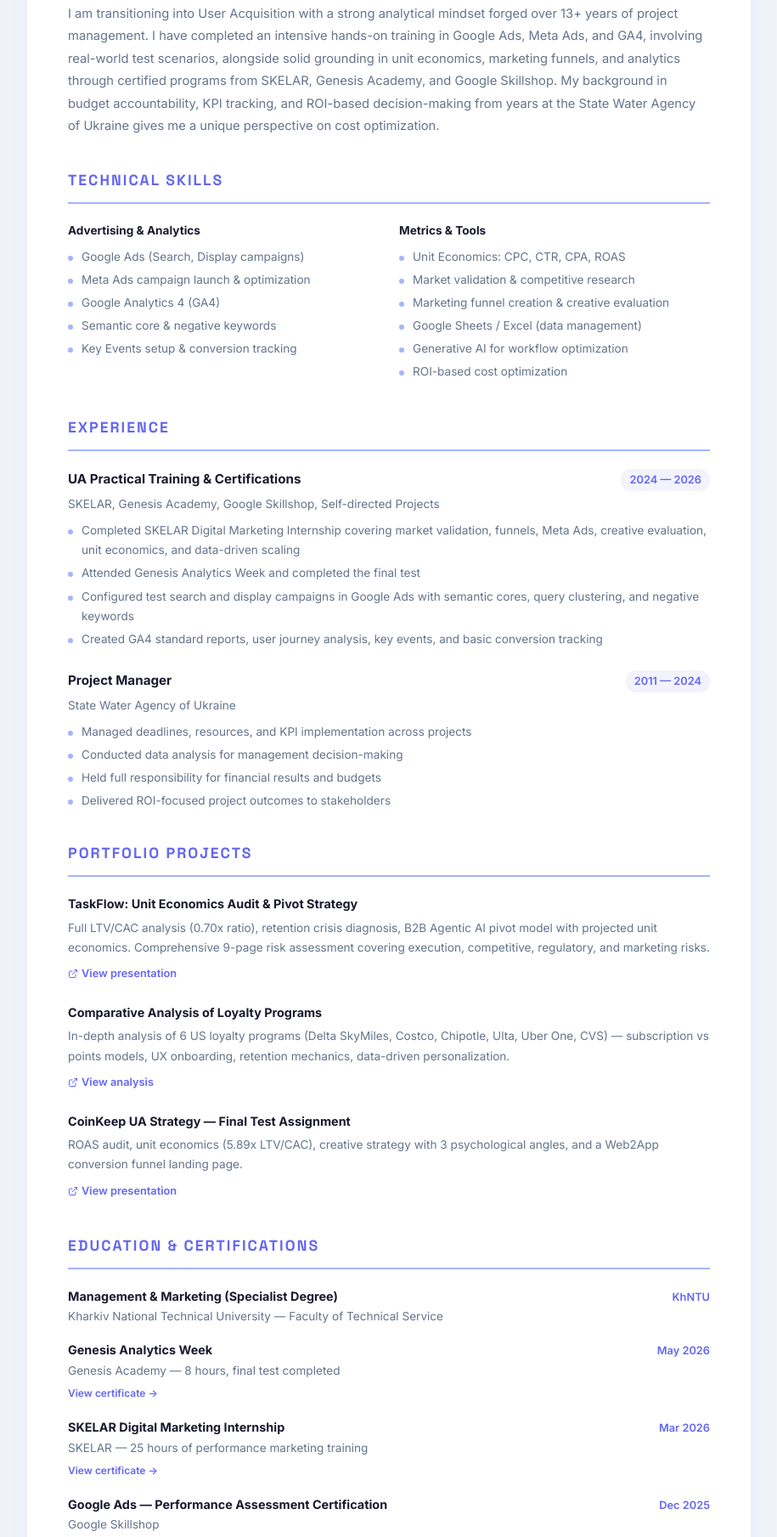
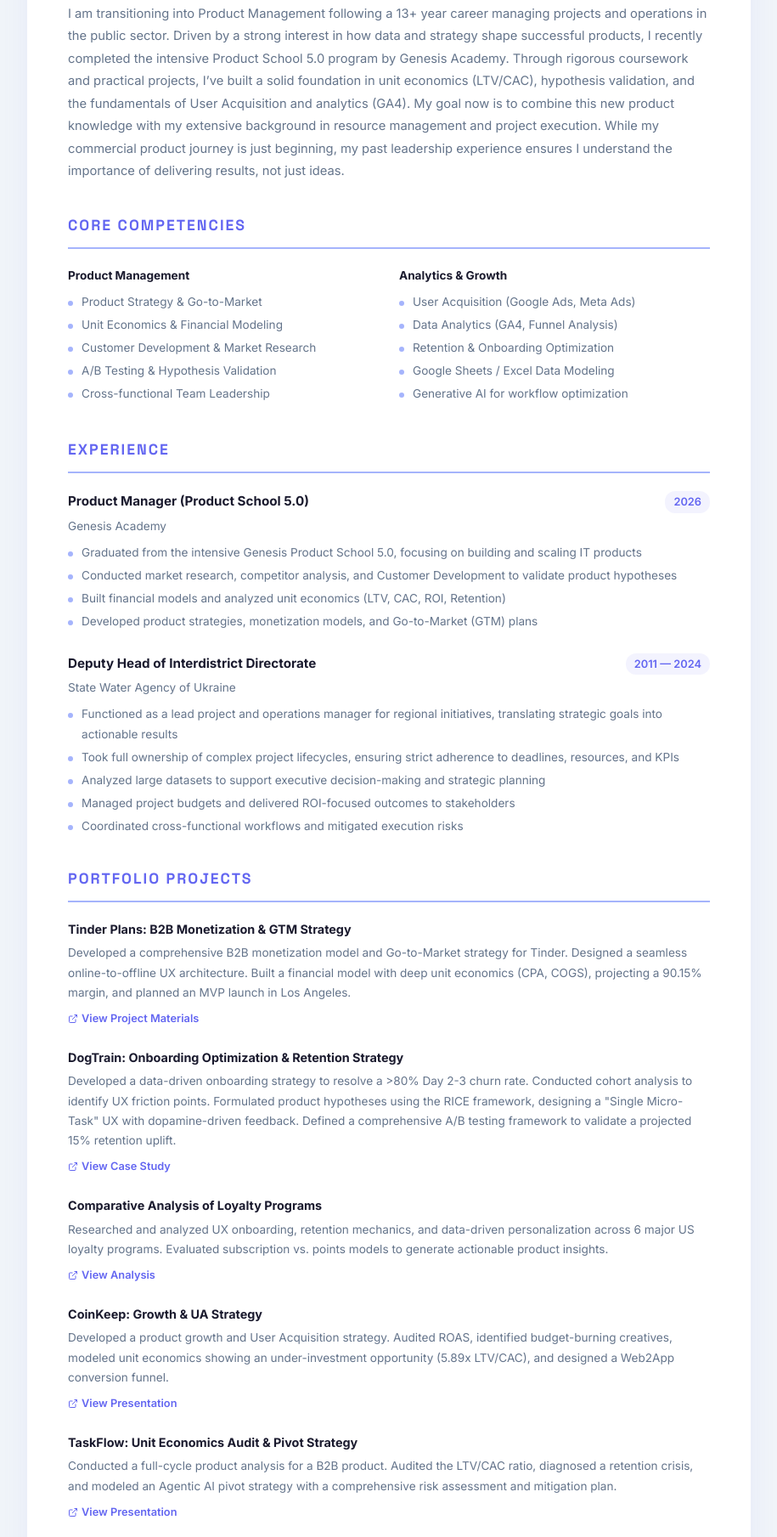
Before and after one commit to arsytyi/arsytyi.github.io, a plain HTML site: page cv.html in a window 1280 px wide. Shown: the part 387-2196 px from the top of the page at 85% size, without its empty margins (182-1097 px from the left). Drawn offline with Linux system fonts and the light colour scheme.

Commit message:
Update portfolio for Product Manager role

```diff
--- a/cv.html
+++ b/cv.html
@@ -3,7 +3,7 @@
 <head>
   <meta charset="UTF-8" />
   <meta name="viewport" content="width=device-width, initial-scale=1.0" />
-  <title>CV — Artem Sytyi | User Acquisition Manager</title>
+  <title>CV — Artem Sytyi | Product Manager</title>
 
   <link rel="preconnect" href="https://fonts.googleapis.com" />
   <link rel="preconnect" href="https://fonts.gstatic.com" crossorigin />
@@ -223,7 +223,7 @@
         <img src="assets/images/profile.png" alt="Artem Sytyi" class="cv-header__photo" />
         <div class="cv-header__info">
           <h1 class="cv-header__name">Artem Sytyi</h1>
-          <p class="cv-header__title">Trainee / Junior User Acquisition Manager</p>
+          <p class="cv-header__title">Product Manager</p>
           <div class="cv-header__contacts">
             <span class="cv-header__contact">
               <svg viewBox="0 0 24 24" fill="none" stroke="currentColor" stroke-width="2"><path d="M4 4h16c1.1 0 2 .9 2 2v12c0 1.1-.9 2-2 2H4c-1.1 0-2-.9-2-2V6c0-1.1.9-2 2-2z"/><polyline points="22,6 12,13 2,6"/></svg>
@@ -249,31 +249,30 @@
 
         <section class="cv-section">
           <h2 class="cv-section__title">Summary</h2>
-          <p class="cv-about">I am transitioning into User Acquisition with a strong analytical mindset forged over 13+ years of project management. I have completed an intensive hands-on training in Google Ads, Meta Ads, and GA4, involving real-world test scenarios, alongside solid grounding in unit economics, marketing funnels, and analytics through certified programs from SKELAR, Genesis Academy, and Google Skillshop. My background in budget accountability, KPI tracking, and ROI-based decision-making from years at the State Water Agency of Ukraine gives me a unique perspective on cost optimization.</p>
+          <p class="cv-about">I am transitioning into Product Management following a 13+ year career managing projects and operations in the public sector. Driven by a strong interest in how data and strategy shape successful products, I recently completed the intensive Product School 5.0 program by Genesis Academy. Through rigorous coursework and practical projects, I’ve built a solid foundation in unit economics (LTV/CAC), hypothesis validation, and the fundamentals of User Acquisition and analytics (GA4). My goal now is to combine this new product knowledge with my extensive background in resource management and project execution. While my commercial product journey is just beginning, my past leadership experience ensures I understand the importance of delivering results, not just ideas.</p>
         </section>
 
         <section class="cv-section">
-          <h2 class="cv-section__title">Technical Skills</h2>
+          <h2 class="cv-section__title">Core Competencies</h2>
           <div class="cv-skills">
             <div class="cv-skill-group">
-              <h4>Advertising &amp; Analytics</h4>
+              <h4>Product Management</h4>
               <ul>
-                <li>Google Ads (Search, Display campaigns)</li>
-                <li>Meta Ads campaign launch &amp; optimization</li>
-                <li>Google Analytics 4 (GA4)</li>
-                <li>Semantic core &amp; negative keywords</li>
-                <li>Key Events setup &amp; conversion tracking</li>
+                <li>Product Strategy &amp; Go-to-Market</li>
+                <li>Unit Economics &amp; Financial Modeling</li>
+                <li>Customer Development &amp; Market Research</li>
+                <li>A/B Testing &amp; Hypothesis Validation</li>
+                <li>Cross-functional Team Leadership</li>
               </ul>
             </div>
             <div class="cv-skill-group">
-              <h4>Metrics &amp; Tools</h4>
+              <h4>Analytics &amp; Growth</h4>
               <ul>
-                <li>Unit Economics: CPC, CTR, CPA, ROAS</li>
-                <li>Market validation &amp; competitive research</li>
-                <li>Marketing funnel creation &amp; creative evaluation</li>
-                <li>Google Sheets / Excel (data management)</li>
+                <li>User Acquisition (Google Ads, Meta Ads)</li>
+                <li>Data Analytics (GA4, Funnel Analysis)</li>
+                <li>Retention &amp; Onboarding Optimization</li>
+                <li>Google Sheets / Excel Data Modeling</li>
                 <li>Generative AI for workflow optimization</li>
-                <li>ROI-based cost optimization</li>
               </ul>
             </div>
           </div>
@@ -284,29 +283,30 @@
 
           <div class="cv-exp">
             <div class="cv-exp__header">
-              <span class="cv-exp__role">UA Practical Training &amp; Certifications</span>
-              <span class="cv-exp__date">2024 — 2026</span>
+              <span class="cv-exp__role">Product Manager (Product School 5.0)</span>
+              <span class="cv-exp__date">2026</span>
             </div>
-            <p class="cv-exp__company">SKELAR, Genesis Academy, Google Skillshop, Self-directed Projects</p>
+            <p class="cv-exp__company">Genesis Academy</p>
             <ul class="cv-exp__list">
-              <li>Completed SKELAR Digital Marketing Internship covering market validation, funnels, Meta Ads, creative evaluation, unit economics, and data-driven scaling</li>
-              <li>Attended Genesis Analytics Week and completed the final test</li>
-              <li>Configured test search and display campaigns in Google Ads with semantic cores, query clustering, and negative keywords</li>
-              <li>Created GA4 standard reports, user journey analysis, key events, and basic conversion tracking</li>
+              <li>Graduated from the intensive Genesis Product School 5.0, focusing on building and scaling IT products</li>
+              <li>Conducted market research, competitor analysis, and Customer Development to validate product hypotheses</li>
+              <li>Built financial models and analyzed unit economics (LTV, CAC, ROI, Retention)</li>
+              <li>Developed product strategies, monetization models, and Go-to-Market (GTM) plans</li>
             </ul>
           </div>
 
           <div class="cv-exp">
             <div class="cv-exp__header">
-              <span class="cv-exp__role">Project Manager</span>
-              <span class="cv-exp__date">2011 — 2024</span>
+              <span class="cv-exp__role">Deputy Head of Interdistrict Directorate</span>
+              <span class="cv-exp__date">2011 &mdash; 2024</span>
             </div>
             <p class="cv-exp__company">State Water Agency of Ukraine</p>
             <ul class="cv-exp__list">
-              <li>Managed deadlines, resources, and KPI implementation across projects</li>
-              <li>Conducted data analysis for management decision-making</li>
-              <li>Held full responsibility for financial results and budgets</li>
-              <li>Delivered ROI-focused project outcomes to stakeholders</li>
+              <li>Functioned as a lead project and operations manager for regional initiatives, translating strategic goals into actionable results</li>
+              <li>Took full ownership of complex project lifecycles, ensuring strict adherence to deadlines, resources, and KPIs</li>
+              <li>Analyzed large datasets to support executive decision-making and strategic planning</li>
+              <li>Managed project budgets and delivered ROI-focused outcomes to stakeholders</li>
+              <li>Coordinated cross-functional workflows and mitigated execution risks</li>
             </ul>
           </div>
         </section>
@@ -315,29 +315,47 @@
           <h2 class="cv-section__title">Portfolio Projects</h2>
 
           <div class="cv-project">
-            <p class="cv-project__name">TaskFlow: Unit Economics Audit &amp; Pivot Strategy</p>
-            <p class="cv-project__desc">Full LTV/CAC analysis (0.70x ratio), retention crisis diagnosis, B2B Agentic AI pivot model with projected unit economics. Comprehensive 9-page risk assessment covering execution, competitive, regulatory, and marketing risks.</p>
-            <a href="assets/pdfs/taskflow-unit-economics.pdf" class="cv-project__link" target="_blank">
+            <p class="cv-project__name">Tinder Plans: B2B Monetization &amp; GTM Strategy</p>
+            <p class="cv-project__desc">Developed a comprehensive B2B monetization model and Go-to-Market strategy for Tinder. Designed a seamless online-to-offline UX architecture. Built a financial model with deep unit economics (CPA, COGS), projecting a 90.15% margin, and planned an MVP launch in Los Angeles.</p>
+            <a href="https://drive.google.com/drive/folders/1BuiUh3L8RgxxQqit3bVEgNehsYIAb6ns?usp=sharing" class="cv-project__link" target="_blank">
               <svg viewBox="0 0 24 24" fill="none" stroke="currentColor" stroke-width="2"><path d="M18 13v6a2 2 0 01-2 2H5a2 2 0 01-2-2V8a2 2 0 012-2h6"/><polyline points="15,3 21,3 21,9"/><line x1="10" y1="14" x2="21" y2="3"/></svg>
-              View presentation
+              View Project Materials
+            </a>
+          </div>
+
+          <div class="cv-project">
+            <p class="cv-project__name">DogTrain: Onboarding Optimization &amp; Retention Strategy</p>
+            <p class="cv-project__desc">Developed a data-driven onboarding strategy to resolve a &gt;80% Day 2-3 churn rate. Conducted cohort analysis to identify UX friction points. Formulated product hypotheses using the RICE framework, designing a "Single Micro-Task" UX with dopamine-driven feedback. Defined a comprehensive A/B testing framework to validate a projected 15% retention uplift.</p>
+            <a href="https://docs.google.com/document/d/1ZpGQqV24hrDY_kXipLUHpSczxk1AJChs5PvcPzWPPzA/edit?usp=sharing" class="cv-project__link" target="_blank">
+              <svg viewBox="0 0 24 24" fill="none" stroke="currentColor" stroke-width="2"><path d="M18 13v6a2 2 0 01-2 2H5a2 2 0 01-2-2V8a2 2 0 012-2h6"/><polyline points="15,3 21,3 21,9"/><line x1="10" y1="14" x2="21" y2="3"/></svg>
+              View Case Study
             </a>
           </div>
 
           <div class="cv-project">
             <p class="cv-project__name">Comparative Analysis of Loyalty Programs</p>
-            <p class="cv-project__desc">In-depth analysis of 6 US loyalty programs (Delta SkyMiles, Costco, Chipotle, Ulta, Uber One, CVS) — subscription vs points models, UX onboarding, retention mechanics, data-driven personalization.</p>
+            <p class="cv-project__desc">Researched and analyzed UX onboarding, retention mechanics, and data-driven personalization across 6 major US loyalty programs. Evaluated subscription vs. points models to generate actionable product insights.</p>
             <a href="assets/pdfs/loyalty-analysis.pdf" class="cv-project__link" target="_blank">
               <svg viewBox="0 0 24 24" fill="none" stroke="currentColor" stroke-width="2"><path d="M18 13v6a2 2 0 01-2 2H5a2 2 0 01-2-2V8a2 2 0 012-2h6"/><polyline points="15,3 21,3 21,9"/><line x1="10" y1="14" x2="21" y2="3"/></svg>
-              View analysis
+              View Analysis
             </a>
           </div>
 
           <div class="cv-project">
-            <p class="cv-project__name">CoinKeep UA Strategy — Final Test Assignment</p>
-            <p class="cv-project__desc">ROAS audit, unit economics (5.89x LTV/CAC), creative strategy with 3 psychological angles, and a Web2App conversion funnel landing page.</p>
+            <p class="cv-project__name">CoinKeep: Growth &amp; UA Strategy</p>
+            <p class="cv-project__desc">Developed a product growth and User Acquisition strategy. Audited ROAS, identified budget-burning creatives, modeled unit economics showing an under-investment opportunity (5.89x LTV/CAC), and designed a Web2App conversion funnel.</p>
             <a href="assets/pdfs/ua-manager-presentation.pdf" class="cv-project__link" target="_blank">
               <svg viewBox="0 0 24 24" fill="none" stroke="currentColor" stroke-width="2"><path d="M18 13v6a2 2 0 01-2 2H5a2 2 0 01-2-2V8a2 2 0 012-2h6"/><polyline points="15,3 21,3 21,9"/><line x1="10" y1="14" x2="21" y2="3"/></svg>
-              View presentation
+              View Presentation
+            </a>
+          </div>
+
+          <div class="cv-project">
+            <p class="cv-project__name">TaskFlow: Unit Economics Audit &amp; Pivot Strategy</p>
+            <p class="cv-project__desc">Conducted a full-cycle product analysis for a B2B product. Audited the LTV/CAC ratio, diagnosed a retention crisis, and modeled an Agentic AI pivot strategy with a comprehensive risk assessment and mitigation plan.</p>
+            <a href="assets/pdfs/taskflow-unit-economics.pdf" class="cv-project__link" target="_blank">
+              <svg viewBox="0 0 24 24" fill="none" stroke="currentColor" stroke-width="2"><path d="M18 13v6a2 2 0 01-2 2H5a2 2 0 01-2-2V8a2 2 0 012-2h6"/><polyline points="15,3 21,3 21,9"/><line x1="10" y1="14" x2="21" y2="3"/></svg>
+              View Presentation
             </a>
           </div>
         </section>
```
Also changed, not shown: index.html (+104 -74 lines).
